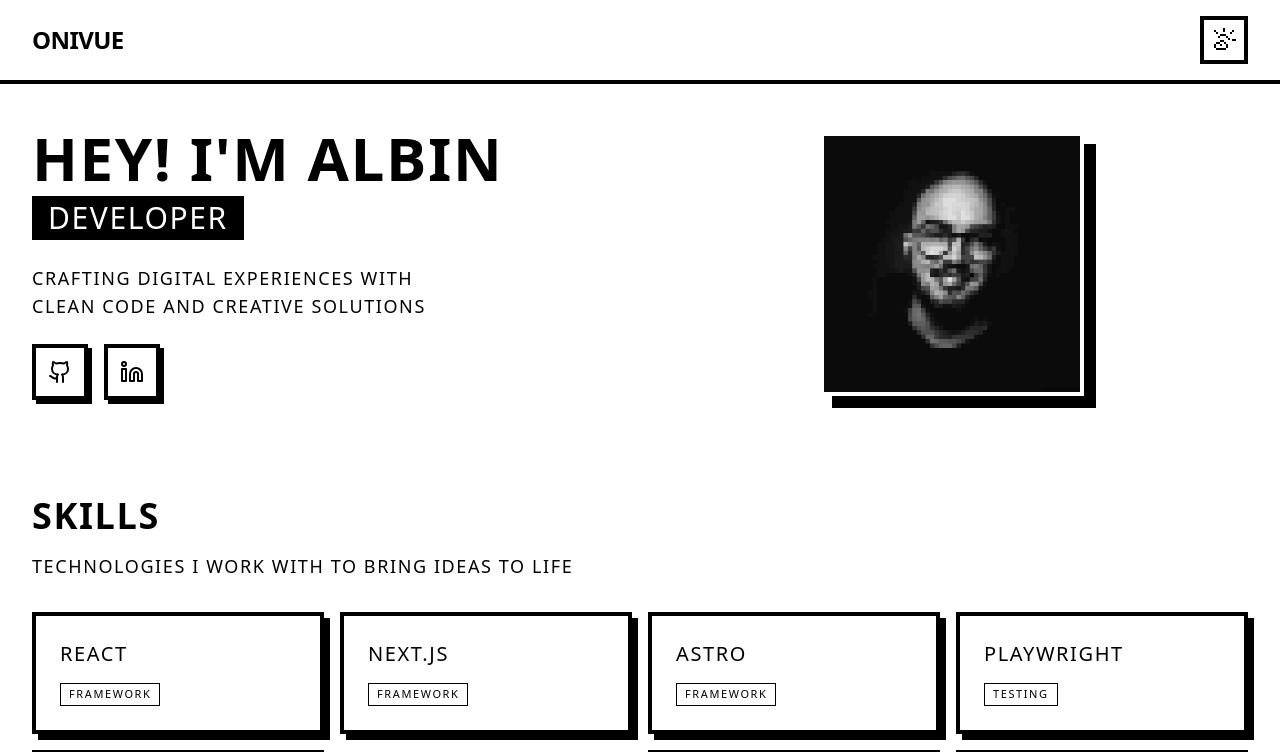
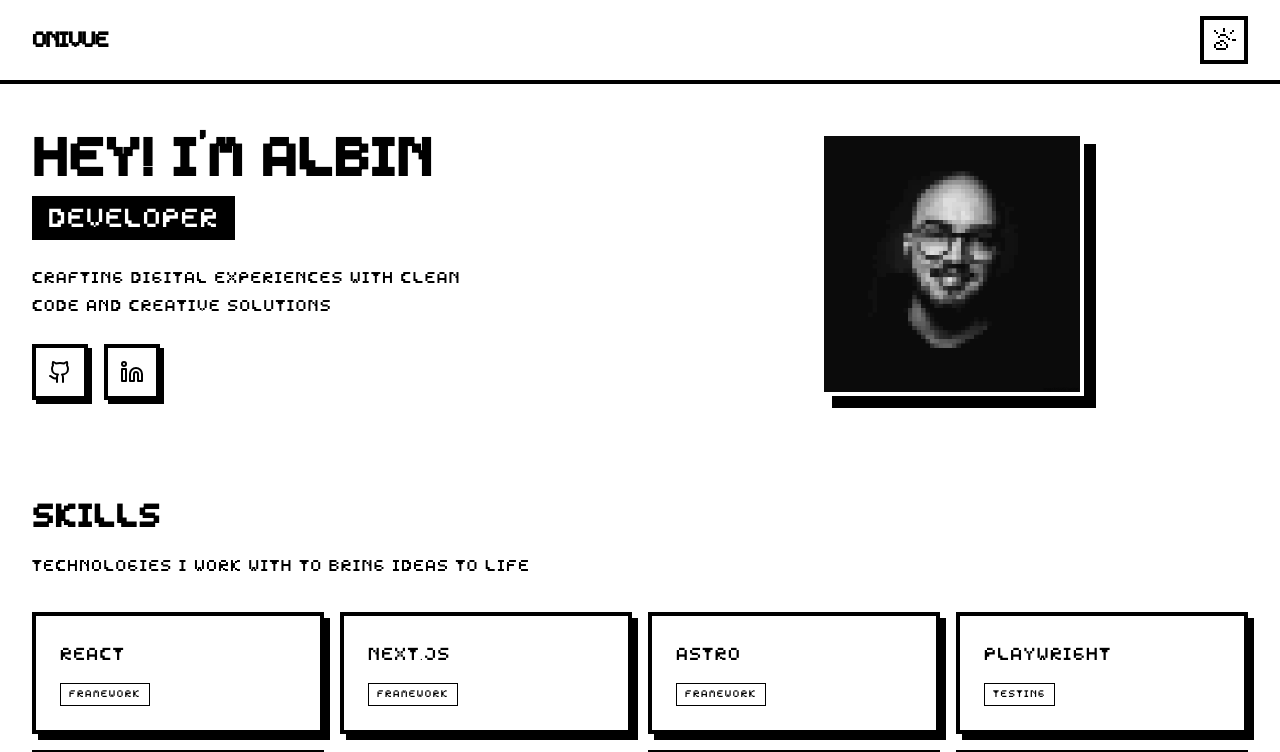
Before and after one commit to onivue/onivue-portfolio, a Next.js app: page / in a window 1280 px wide. Shown: the top 752 px of the page. Built offline with nearby package versions, Linux system fonts and the light colour scheme.

Commit message:
fix: correct font-family name from "Pixelade" to "Pixelate"

```diff
--- a/styles/globals.css
+++ b/styles/globals.css
@@ -4,7 +4,7 @@
 @custom-variant dark (&:is(.dark *));
 
 @font-face {
-    font-family: "Pixelade";
+    font-family: "Pixelate";
     src: url("/pixelate.ttf") format("truetype");
     font-weight: normal;
     font-style: normal;
```
